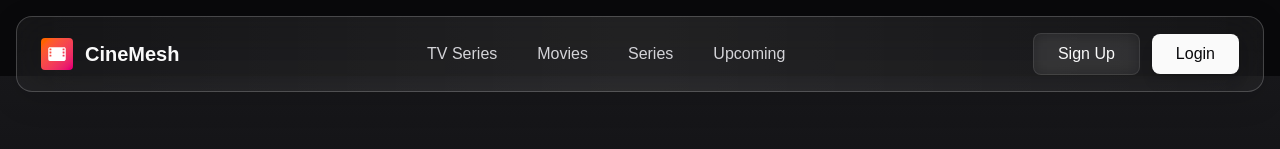
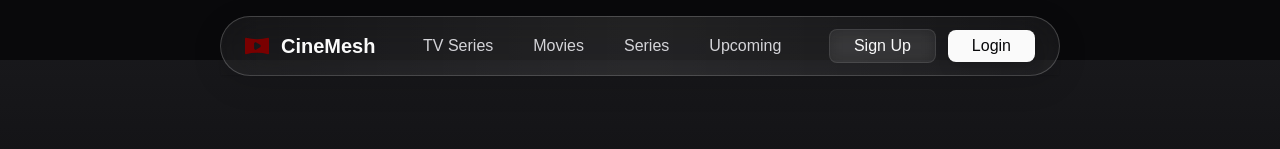
Before and after one commit to Ponloe/cinemesh-frontend, a Next.js app: page / in a window 1280 px wide. Shown: the top 149 px of the page. Built offline with nearby package versions, Linux system fonts and the light colour scheme.

Commit message:
improved: adjust navbar aligns with figma

```diff
--- a/components/header.tsx
+++ b/components/header.tsx
@@ -1,20 +1,19 @@
 import Link from "next/link";
+import { LogoIcon  } from "@/public/icons/cineMashLogo";
 
 export function Header() {
   return (
-    <header className="sticky top-4 z-50 mx-4">
-      <div className="sticky container mx-auto rounded-2xl bg-linear-to-r from-white/5 via-white/10 to-white/5 dark:from-black/5 dark:via-black/10 dark:to-black/5 backdrop-blur-xl border border-white/20 dark:border-white/10 shadow-[0_8px_32px_0_rgba(0,0,0,0.12)]">
-        <div className="px-6 py-4">
+    <header className="sticky top-4 z-50 px-55">
+      <div className="container rounded-full bg-linear-to-r from-white/5 via-white/10 to-white/5 dark:from-black/5 dark:via-black/10 dark:to-black/5 backdrop-blur-xl border border-white/20 dark:border-white/10 shadow-[0_8px_32px_0_rgba(0,0,0,0.12)]">
+        <div className="px-6 py-3 md:py-3 shadow-sm max-w-5xl mx-auto w-full">
           <div className="flex items-center justify-between">
             <div className="flex items-center gap-3">
               <Link
                 href="/"
                 className="flex items-center gap-3 transition-transform hover:scale-105"
               >
-                <div className="flex h-8 w-8 items-center justify-center rounded bg-linear-to-br from-orange-500 to-pink-600">
-                  <svg xmlns="http://www.w3.org/2000/svg" viewBox="0 0 24 24" fill="currentColor" className="w-5 h-5 text-white">
-                    <path fillRule="evenodd" d="M1.5 5.625c0-1.036.84-1.875 1.875-1.875h17.25c1.035 0 1.875.84 1.875 1.875v12.75c0 1.035-.84 1.875-1.875 1.875H3.375A1.875 1.875 0 011.5 18.375V5.625zm1.5 0v1.5c0 .207.168.375.375.375h1.5a.375.375 0 00.375-.375v-1.5a.375.375 0 00-.375-.375h-1.5A.375.375 0 003 5.625zm16.125-.375a.375.375 0 00-.375.375v1.5c0 .207.168.375.375.375h1.5A.375.375 0 0021 7.125v-1.5a.375.375 0 00-.375-.375h-1.5zM3 9.375c0-.207.168-.375.375-.375h1.5a.375.375 0 01.375.375v1.5a.375.375 0 01-.375.375h-1.5A.375.375 0 013 10.875v-1.5zm16.125-.375a.375.375 0 00-.375.375v1.5c0 .207.168.375.375.375h1.5a.375.375 0 00.375-.375v-1.5a.375.375 0 00-.375-.375h-1.5zM3 13.125c0-.207.168-.375.375-.375h1.5a.375.375 0 01.375.375v1.5a.375.375 0 01-.375.375h-1.5a.375.375 0 01-.375-.375v-1.5zm16.125-.375a.375.375 0 00-.375.375v1.5c0 .207.168.375.375.375h1.5a.375.375 0 00.375-.375v-1.5a.375.375 0 00-.375-.375h-1.5z" clipRule="evenodd"/>
-                  </svg>
+                <div className="flex">
+                  <LogoIcon />
                 </div>
                 <h1 className="text-xl font-bold text-zinc-50">CineMesh</h1>
               </Link>
@@ -53,12 +52,12 @@ export function Header() {
 
             <div className="flex items-center gap-3">
               <Link href="/register">
-                <button className="bg-white/5 hover:bg-white/10 backdrop-blur-sm text-zinc-50 px-6 py-2 rounded-lg font-medium border border-white/10 hover:border-white/20 focus:outline-none focus:ring-2 focus:ring-zinc-500 transition-all duration-200">
+                <button className="bg-white/5 hover:bg-white/10 backdrop-blur-sm text-zinc-50 px-6 py-1 rounded-lg font-medium border border-white/10 hover:border-white/20 focus:outline-none focus:ring-2 focus:ring-zinc-500 transition-all duration-200">
                   Sign Up
                 </button>
               </Link>
               <Link href="/login">
-                <button className="bg-zinc-50 hover:bg-white text-zinc-950 px-6 py-2 rounded-lg font-medium shadow-lg hover:shadow-xl focus:outline-none focus:ring-2 focus:ring-zinc-300 transition-all duration-200">
+                <button className="bg-zinc-50 hover:bg-white text-zinc-950 px-6 py-1 rounded-lg font-medium shadow-lg hover:shadow-xl focus:outline-none focus:ring-2 focus:ring-zinc-300 transition-all duration-200">
                   Login
                 </button>
               </Link>
```
